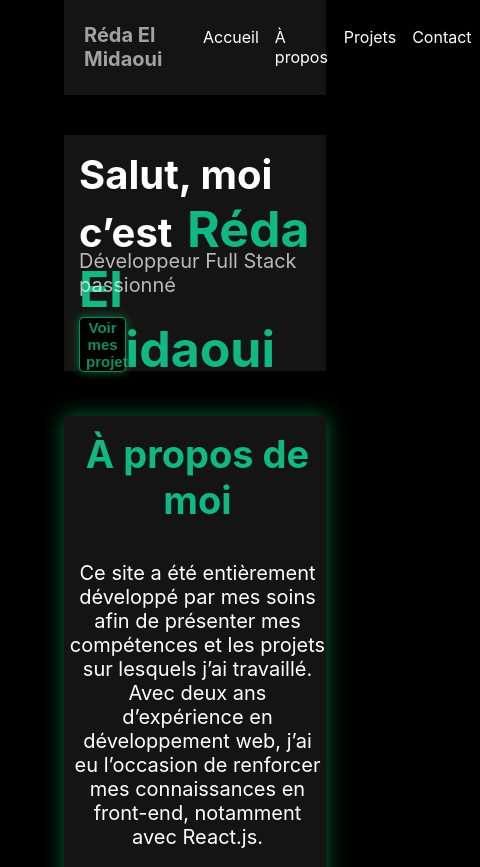
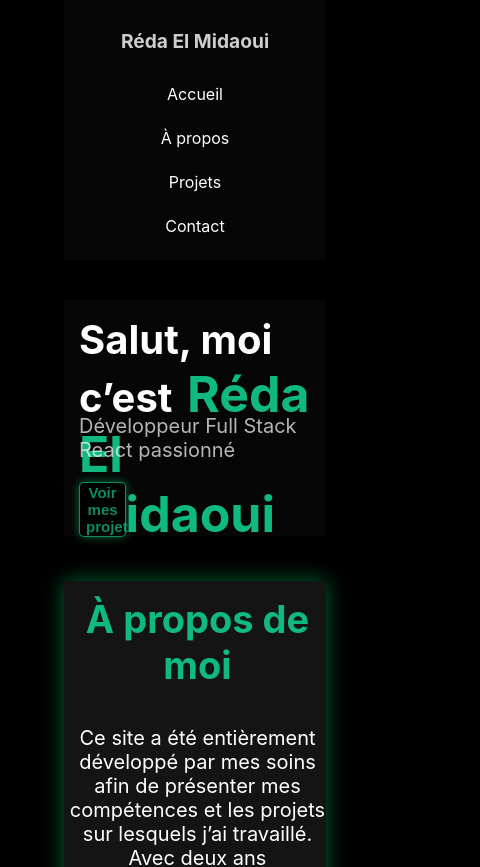
Before and after one commit to redaelmidaoui/portfolio, a Next.js app: page / in a window 390 px wide. Shown: the top 867 px of the page, 480 px wide, since content can reach past the window. Built offline with nearby package versions, Linux system fonts and the light colour scheme.

Commit message:
nav responsive

```diff
--- a/components/Home.js
+++ b/components/Home.js
@@ -82,7 +82,7 @@ function Home() {
             Salut, moi c’est <span className={styles.nom}>Réda El Midaoui</span>
           </h2>
           <p className={styles.hero2}>
-            Développeur Full Stack passionné
+            Développeur Full Stack React passionné
           </p>
           <button
             onClick={handleScrollToProjects}
--- a/styles/Header.module.css
+++ b/styles/Header.module.css
@@ -4,7 +4,10 @@
     padding: 10px 20px;
     justify-content: space-between;
     width: 100%;
-    background-color: rgb(20, 20, 20);
+    background-color: rgba(20, 20, 20, 0.3); /* très léger fond sombre */
+    backdrop-filter: blur(10px); /* flou en arrière-plan */
+    -webkit-backdrop-filter: blur(10px); /* pour Safari */
+    box-shadow: 0 2px 6px rgba(0, 0, 0, 0.1); /* petite ombre propre */
 }
 
 
@@ -62,3 +65,37 @@
     display: flex;
     justify-content: space-around;
 }
+
+
+@media (max-width: 768px) {
+  .nav {
+    flex-direction: column;
+    align-items: center;
+    gap: 10px;
+    padding: 1rem;
+  }
+
+  .divh1 {
+    width: 100%;
+    justify-content: center;
+    font-size: 16px;
+  }
+
+  .h1 {
+    text-align: center;
+    font-size: 1.2rem;
+    opacity: 0.8;
+  }
+
+  .liens {
+    flex-direction: column;
+    align-items: center;
+    gap: 8px;
+    width: 100%;
+  }
+
+  .a {
+    padding: 0.5rem;
+    font-size: 1rem;
+  }
+}
--- a/styles/Home.module.css
+++ b/styles/Home.module.css
@@ -18,9 +18,13 @@
     display: flex;
     flex-direction: column;
     margin-top: 20px;
-    background-color: rgba(57, 56, 56, 0.356);
     width: 100%;
     margin-top: 40px;
+     background-color: rgba(20, 20, 20, 0.3); /* très léger fond sombre */
+  backdrop-filter: blur(10px); /* flou en arrière-plan */
+  -webkit-backdrop-filter: blur(10px); /* pour Safari */
+  box-shadow: 0 2px 6px rgba(0, 0, 0, 0.1); /* petite ombre propre */
+
 }
 
 .hero1{
```
